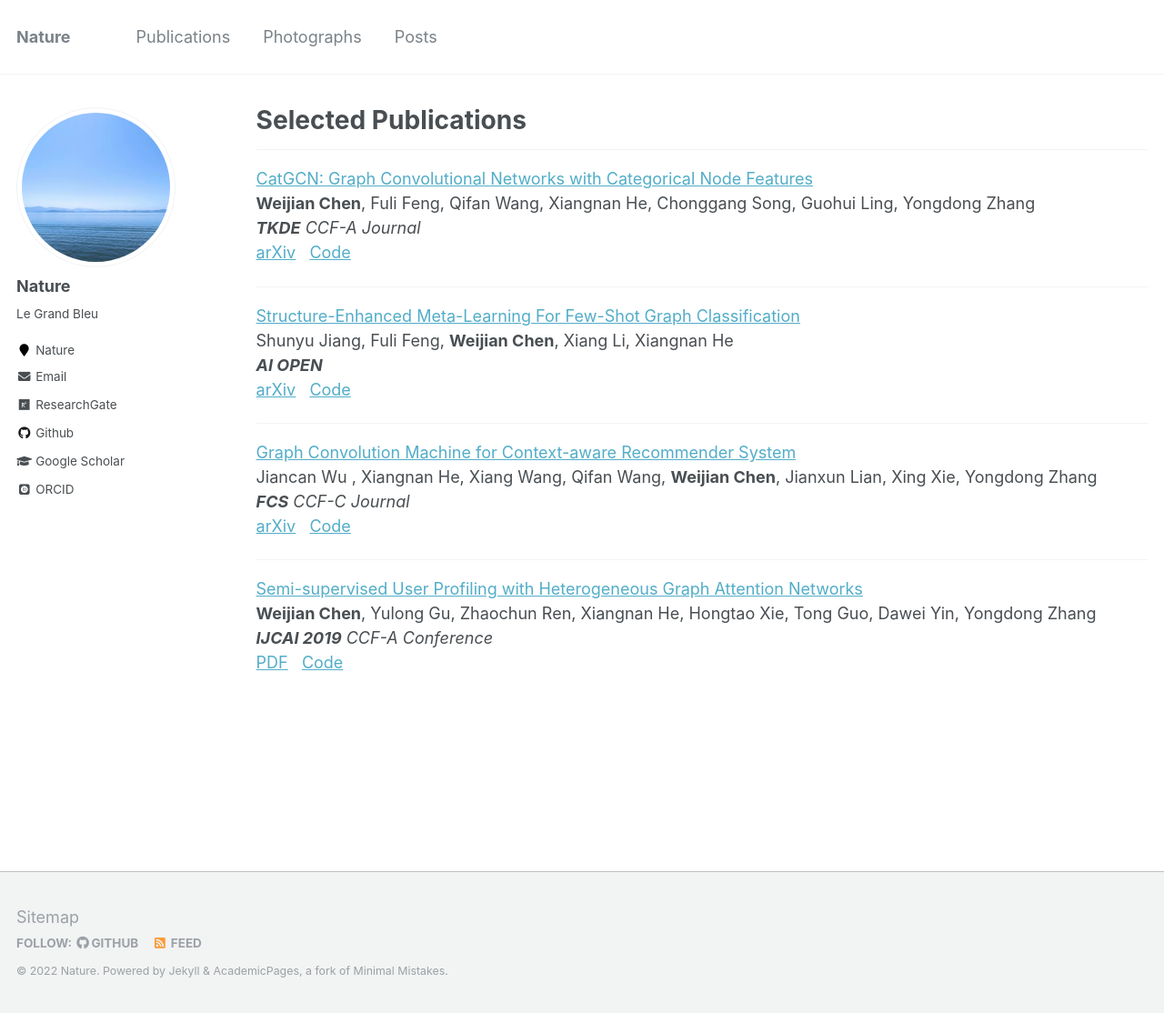
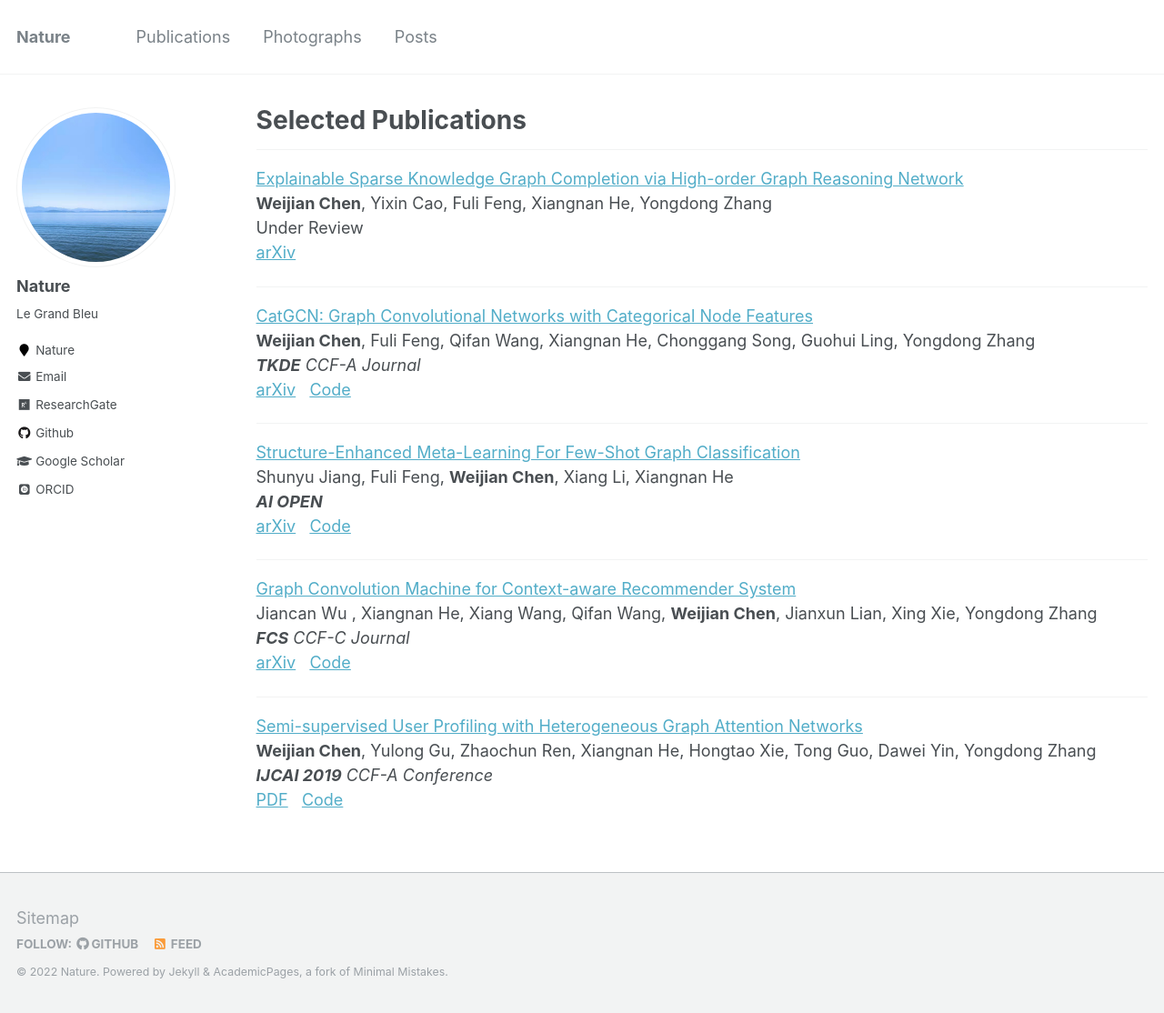
Before and after one commit to TachiChan/tachichan.github.io, a Jekyll site: the page built from _pages/publications.md, in a window 1280 px wide and 1114 px high. Shown: the whole window at 91% size. Built offline with Jekyll 4.4.1, drawn with Linux system fonts in a browser that asks for light colours; some web fonts are replaced; a script that is not in the unit is left out.

Commit message:
Update publications.md

```diff
--- a/_pages/publications.md
+++ b/_pages/publications.md
@@ -16,6 +16,13 @@ author_profile: true
 {% endfor %} -->
 ---
 <!-- <span style="color:red;">[NEW] </span> -->
+
+[Explainable Sparse Knowledge Graph Completion via High-order Graph Reasoning Network](https://arxiv.org/abs/2207.07503){:target="_blank"}
+**Weijian Chen**, Yixin Cao, Fuli Feng, Xiangnan He, Yongdong Zhang
+Under Review
+[arXiv](https://arxiv.org/abs/2207.07503){:target="_blank"}&nbsp;&nbsp;
+
+---
 
 [CatGCN: Graph Convolutional Networks with Categorical Node Features](https://ieeexplore.ieee.org/document/9647902){:target="_blank"}
 **Weijian Chen**, Fuli Feng, Qifan Wang, Xiangnan He, Chonggang Song, Guohui Ling, Yongdong Zhang
```
